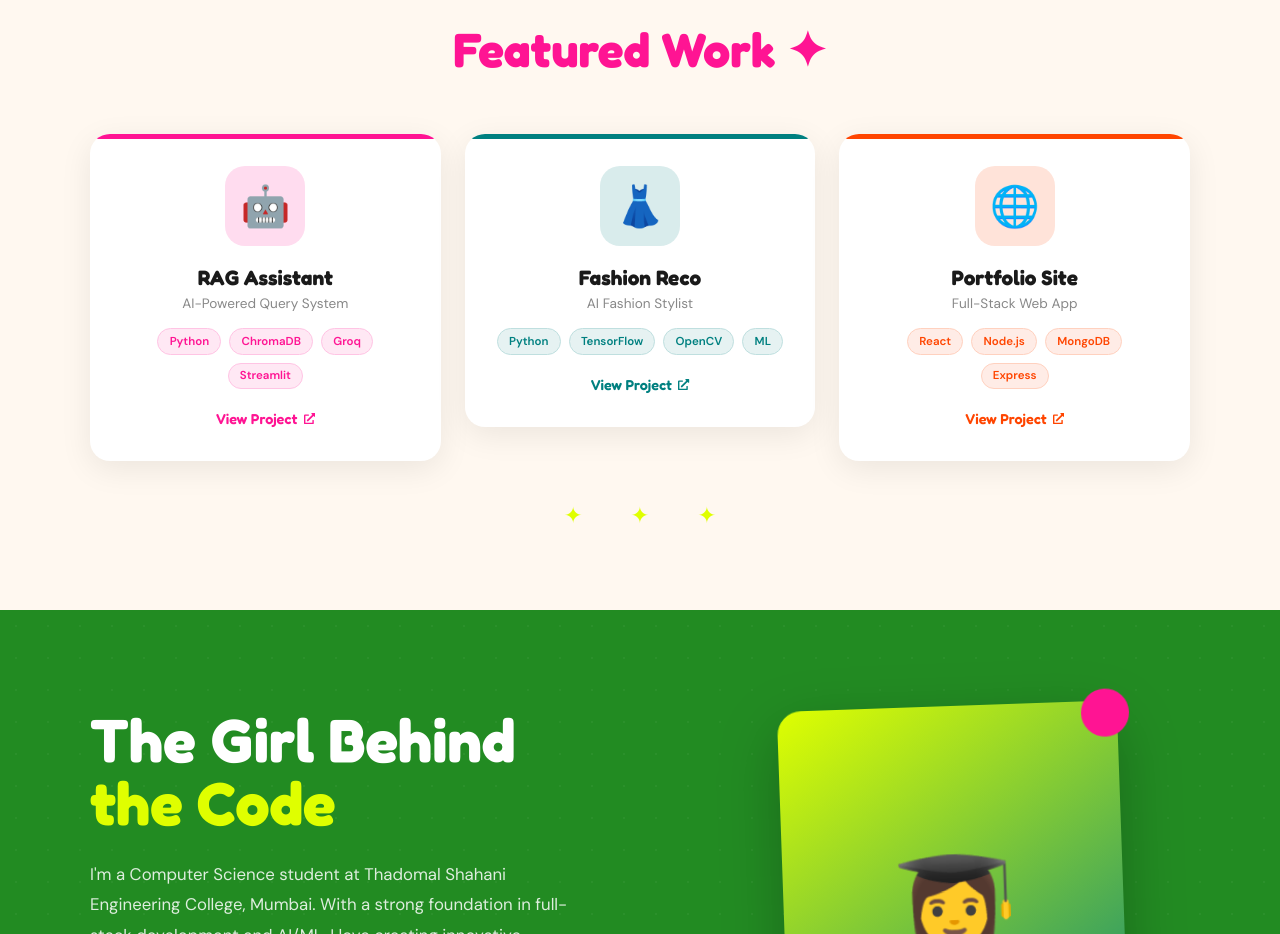
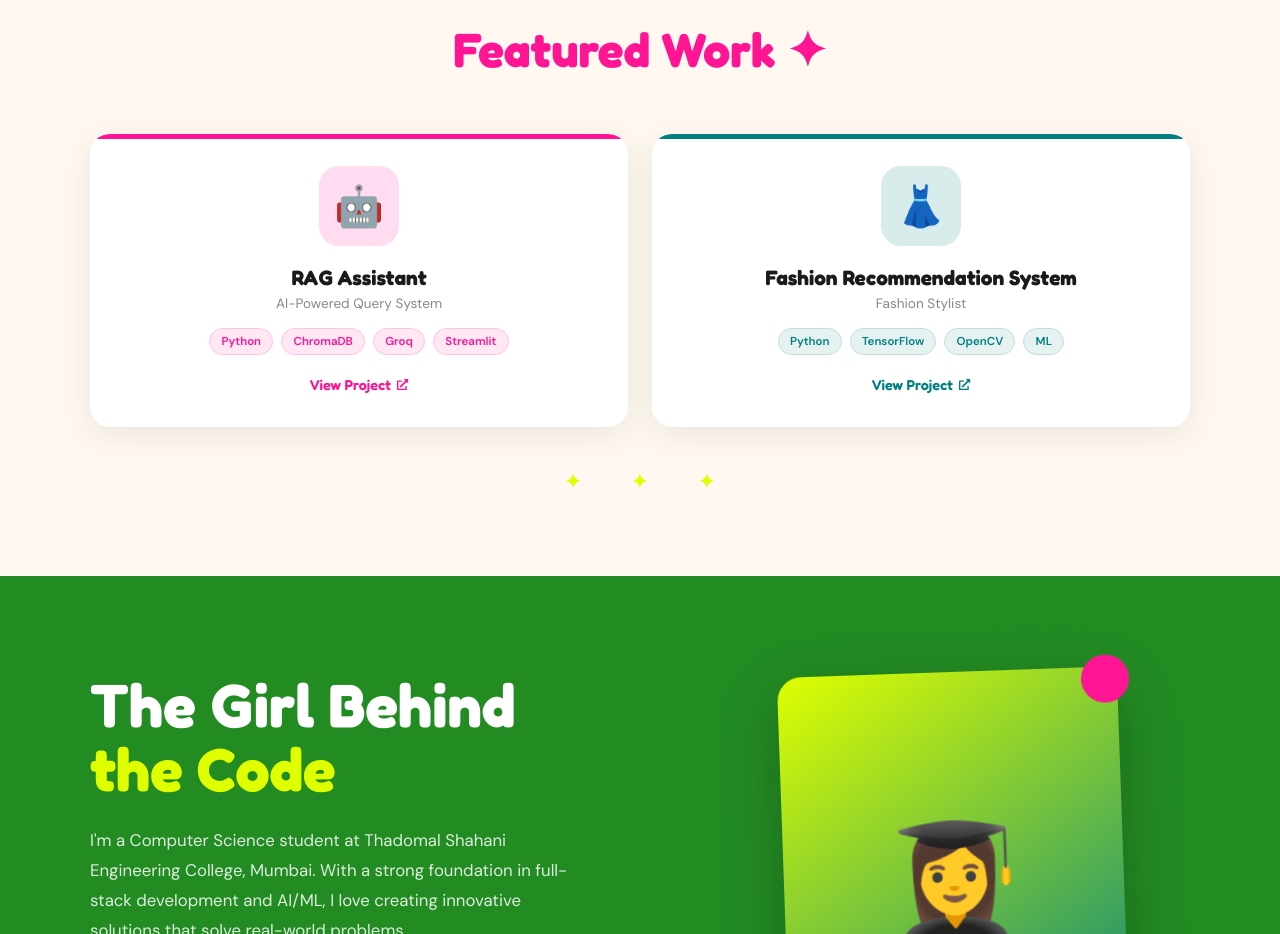
Before and after one commit to shenoyshivani/portfolio-website, a React (Vite) app in the folder client/: page / in a window 1280 px wide. Shown: the part 860-1794 px from the top of the page. Built offline with nearby package versions, Linux system fonts and the light colour scheme.

Commit message:
Remove Portfolio Site card from Featured Work

```diff
--- a/client/src/components/Projects.jsx
+++ b/client/src/components/Projects.jsx
@@ -11,19 +11,13 @@ const projects = [
     emoji: '🤖',
   },
   {
-    title: 'Fashion Reco',
-    subtitle: 'AI Fashion Stylist',
+    title: 'Fashion Recommendation System ',
+    subtitle: ' Fashion Stylist',
     tech: ['Python', 'TensorFlow', 'OpenCV', 'ML'],
     color: 'var(--teal)',
     emoji: '👗',
   },
-  {
-    title: 'Portfolio Site',
-    subtitle: 'Full-Stack Web App',
-    tech: ['React', 'Node.js', 'MongoDB', 'Express'],
-    color: 'var(--orange)',
-    emoji: '🌐',
-  },
+
 ]
 
 const Sparkle = ({ style }) => (
```
